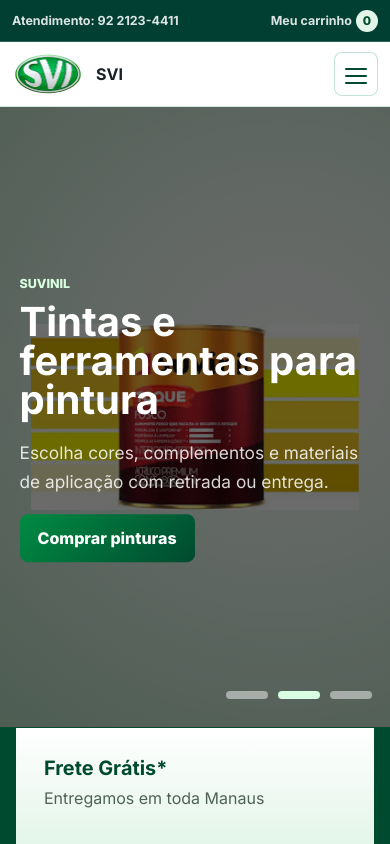
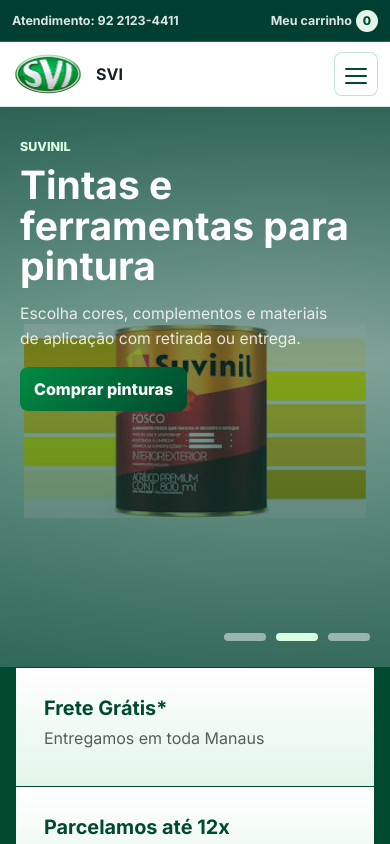
Before and after one commit to victords97/NewSVI, a React (Vite) app: page / in a window 390 px wide. Shown: the top 844 px of the page. Built offline with nearby package versions, Linux system fonts and the light colour scheme.

Commit message:
Improve mobile slideshow layout

```diff
--- a/styles.css
+++ b/styles.css
@@ -1016,13 +1016,50 @@
     grid-template-columns: 1fr;
   }
 
-  .slideshow,
+  .slideshow {
+    min-height: auto;
+    height: min(560px, calc(100svh - 156px));
+  }
+
   .slide img {
-    min-height: 620px;
+    min-height: 0;
+    height: 100%;
+    padding: 160px 24px 92px;
+    object-position: center center;
   }
 
   .slide::after {
-    background: rgba(0, 0, 0, 0.58);
+    background: linear-gradient(180deg, rgba(0, 63, 50, 0.78), rgba(0, 63, 50, 0.48) 45%, rgba(0, 63, 50, 0.74));
+  }
+
+  .slide-copy {
+    top: 28px;
+    left: 20px;
+    width: calc(100vw - 40px);
+    transform: none;
+  }
+
+  .slide-copy h1 {
+    margin-bottom: 12px;
+    font-size: clamp(2rem, 10vw, 3rem);
+    line-height: 1.04;
+  }
+
+  .slide-copy p {
+    max-width: 92%;
+    font-size: 0.98rem;
+    line-height: 1.55;
+  }
+
+  .slide-copy .primary-action {
+    min-height: 44px;
+    padding: 0 14px;
+  }
+
+  .slide-dots {
+    right: 20px;
+    bottom: 26px;
+    left: auto;
   }
 
   .benefits-grid,
```
